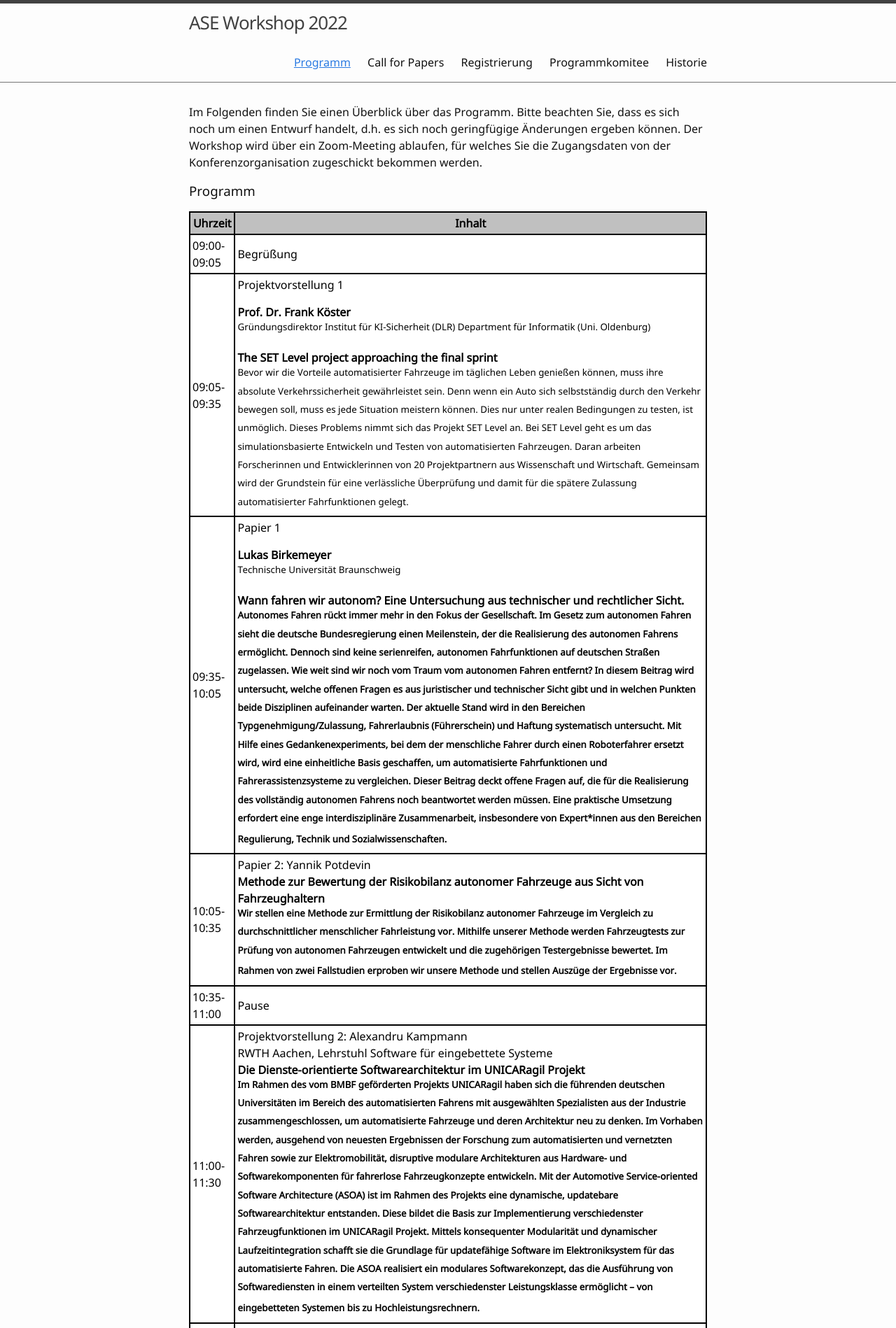
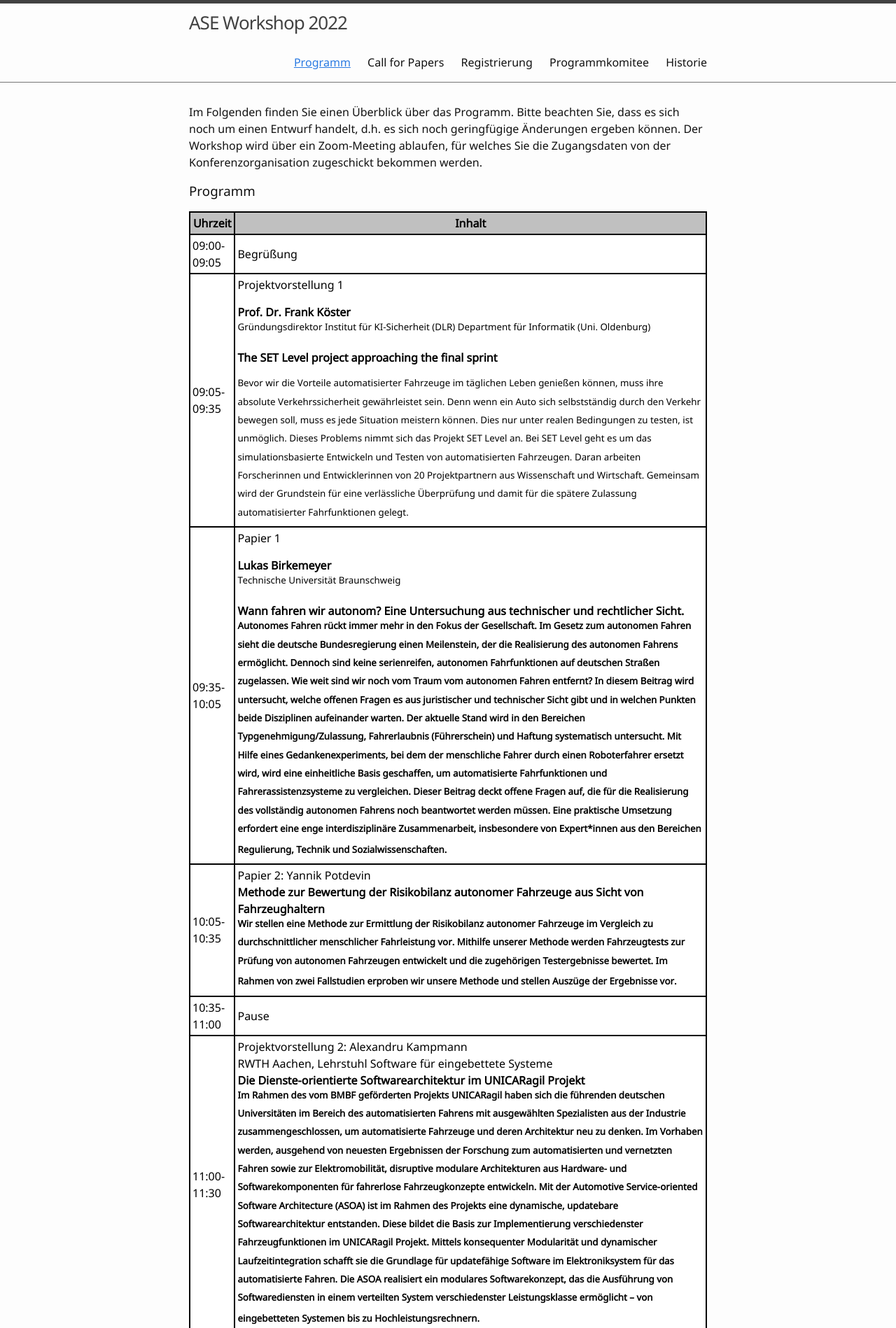
Before and after one commit to ASE-Workshop/2022, a Jekyll site: the page built from 0-programm.md, in a window 1280 px wide. Shown: the top 1898 px of the page at 70% size. Built offline with Jekyll 4.4.1, drawn with Linux system fonts in a browser that asks for light colours.

```diff
--- a/0-programm.md
+++ b/0-programm.md
@@ -55,7 +55,7 @@ table.GeneratedTable thead {
           <sup> Gründungsdirektor Institut für KI-Sicherheit (DLR)
           Department für Informatik (Uni. Oldenburg)  </sup> <p></p>
         <b>The SET Level project approaching the final sprint</b> <br/>
-        <sup>Bevor wir die Vorteile automatisierter Fahrzeuge im täglichen Leben genießen können, muss ihre absolute Verkehrssicherheit gewährleistet sein. Denn wenn ein Auto sich selbstständig durch den Verkehr bewegen soll, muss es jede Situation meistern können. Dies nur unter realen Bedingungen zu testen, ist unmöglich. Dieses Problems nimmt sich das Projekt SET Level an. Bei SET Level geht es um das simulationsbasierte Entwickeln und Testen von automatisierten Fahrzeugen. Daran arbeiten Forscherinnen und Entwicklerinnen von 20 Projektpartnern aus Wissenschaft und Wirtschaft. Gemeinsam wird der Grundstein für eine verlässliche Überprüfung und damit für die spätere Zulassung automatisierter Fahrfunktionen gelegt.</sup>
+        <sup><p></p> Bevor wir die Vorteile automatisierter Fahrzeuge im täglichen Leben genießen können, muss ihre absolute Verkehrssicherheit gewährleistet sein. Denn wenn ein Auto sich selbstständig durch den Verkehr bewegen soll, muss es jede Situation meistern können. Dies nur unter realen Bedingungen zu testen, ist unmöglich. Dieses Problems nimmt sich das Projekt SET Level an. Bei SET Level geht es um das simulationsbasierte Entwickeln und Testen von automatisierten Fahrzeugen. Daran arbeiten Forscherinnen und Entwicklerinnen von 20 Projektpartnern aus Wissenschaft und Wirtschaft. Gemeinsam wird der Grundstein für eine verlässliche Überprüfung und damit für die spätere Zulassung automatisierter Fahrfunktionen gelegt.</sup>
     <tr>
       <td>09:35-10:05</td>
       <td>Papier 1 <p></p>
```
